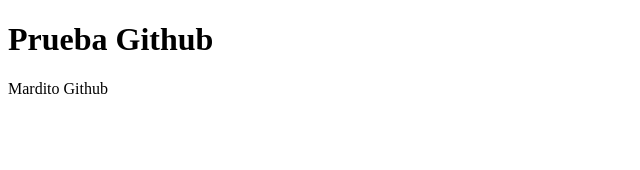
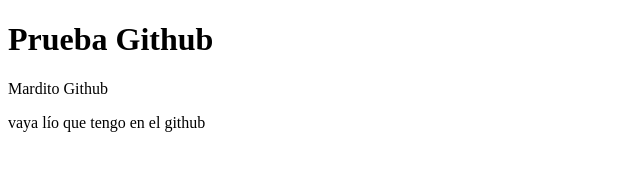
Before and after one commit to mjjimenezgranado/mjjimenezgranado.github.io, a plain HTML site: page index.html in a window 1280 px wide. Shown: the whole page, without its empty margins (0-640 px from the left). Drawn offline with Linux system fonts and the light colour scheme.

Commit message:
Update index.html

```diff
--- a/index.html
+++ b/index.html
@@ -8,5 +8,6 @@
 <body>
     <h1>Prueba Github</h1>
     <p>Mardito Github</p>
+    <p>vaya lío que tengo en el github</p>
 </body>
 </html>
```
